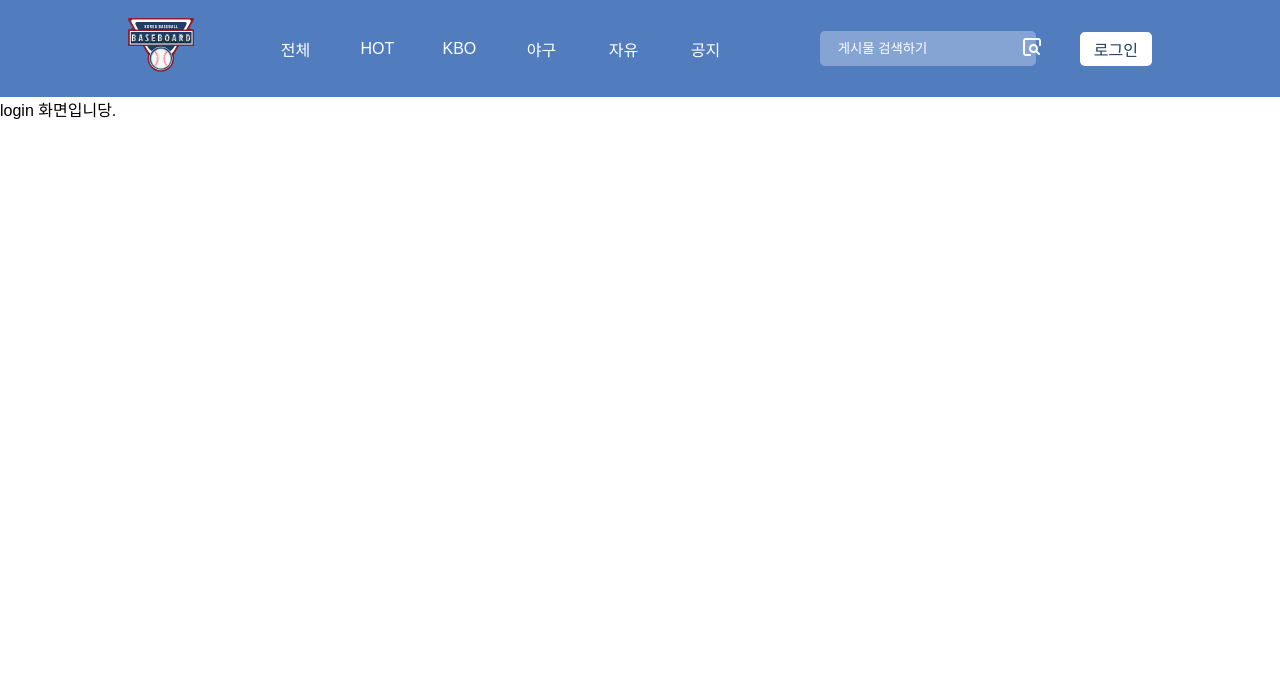
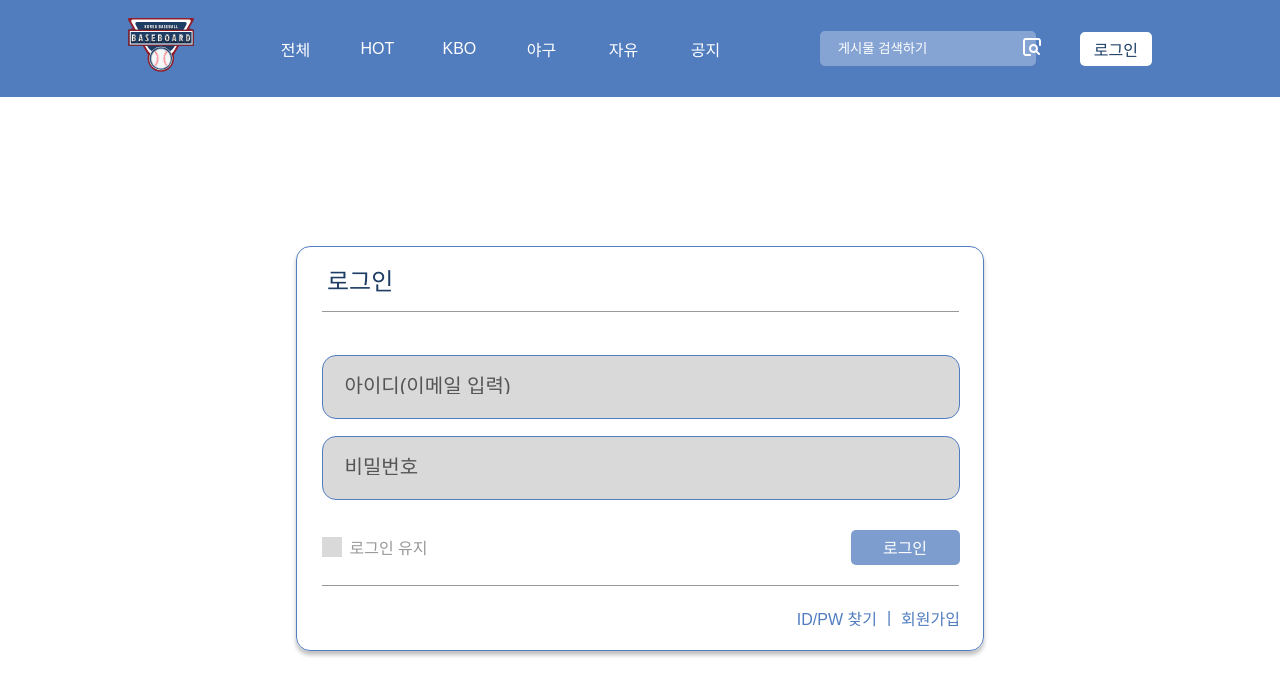
Before and after one commit to Jaylin16/Base-Board, a Next.js app in the folder client/next-tutorial/: page /login in a window 1280 px wide. Shown: the top 696 px of the page. Built offline with nearby package versions, Linux system fonts and the light colour scheme.

Commit message:
[FE-VIEW] 로그인 페이지 레이아웃 작업

```diff
--- a/client/next-tutorial/src/app/login/page.tsx
+++ b/client/next-tutorial/src/app/login/page.tsx
@@ -1,12 +1,154 @@
 "use client";
 import { css } from "@emotion/react";
+import React, { useState } from "react";
+import CustomCheckbox from "@/component/common/CustomCheckbox";
 
-const Login = () => {
+const Login: React.FC = () => {
+  const [checked, setChecked] = useState(false);
+
+  const handleCheckboxChange = (event: React.ChangeEvent<HTMLInputElement>) => {
+    setChecked(event.target.checked);
+  };
+
   return (
     <>
-      <div>login 화면입니당.</div>
+      <div css={rootStyle}>
+        <div css={loginBoxStyle}>
+          <div css={loginStyle}>로그인</div>
+
+          <div css={innerBox}>
+            <div css={inputWrapper}>
+              <input
+                css={inputStyle}
+                placeholder="아이디(이메일 입력)"
+                type="text"
+              />
+
+              <input css={inputStyle} placeholder="비밀번호" type="password" />
+            </div>
+
+            <div css={loginButtonWrapper}>
+              <div style={{ color: "#999999" }}>
+                <CustomCheckbox
+                  checked={checked}
+                  onChange={handleCheckboxChange}
+                  label="로그인 유지"
+                />
+              </div>
+              <div css={loginButton}>로그인</div>
+            </div>
+          </div>
+
+          <div css={registerButtonWrapper}>
+            <div>ID/PW 찾기</div> | <div>회원가입</div>
+          </div>
+        </div>
+      </div>
     </>
   );
 };
 
+const rootStyle = css`
+  background: #ffffff;
+  height: calc(100vh - 97px);
+
+  display: flex;
+  align-items: center;
+  justify-content: center;
+`;
+
+const loginBoxStyle = css`
+  width: 688px;
+  border-radius: 14px;
+  border: 1px solid #517dbf;
+  box-shadow: 0px 4px 4px 0px rgba(0, 0, 0, 0.25);
+
+  display: flex;
+  align-items: center;
+  justify-content: center;
+  flex-direction: column;
+`;
+
+const innerBox = css`
+  border-top: 1.5px solid #999999;
+  border-bottom: 1.5px solid #999999;
+  height: 274.75px;
+  width: 637px;
+  padding: 42.75px 0 0 0;
+
+  display: flex;
+  flex-direction: column;
+`;
+
+const loginStyle = css`
+  width: 100%;
+  height: 64px;
+  padding: 0 30px;
+  font-size: 24px;
+  color: #1d3d65;
+
+  display: flex;
+  justify-content: flex-start;
+  align-items: center;
+`;
+
+const loginButton = css`
+  width: 109px;
+  height: 35px;
+  border-radius: 5px;
+  background: #7d9dcf;
+  color: #ffffff;
+
+  display: flex;
+  align-items: center;
+  justify-content: center;
+
+  cursor: pointer;
+`;
+
+const inputStyle = css`
+  width: 638px;
+  height: 64px;
+  background: #d9d9d9;
+  border-radius: 14px;
+  border: 1px solid #517dbf;
+  padding-left: 22px;
+  font-size: 20px;
+
+  ::placeholder {
+    color: #555555;
+
+    display: flex;
+    width: 221px;
+    height: 24px;
+  }
+`;
+
+const inputWrapper = css`
+  display: flex;
+  flex-direction: column;
+  gap: 17px;
+`;
+
+const loginButtonWrapper = css`
+  width: 638px;
+  height: 64px;
+  padding-top: 31px;
+
+  display: flex;
+  align-items: center;
+  justify-content: space-between;
+`;
+
+const registerButtonWrapper = css`
+  width: 640px;
+  height: 64px;
+  color: #517dbf;
+
+  display: flex;
+  justify-content: flex-end;
+  align-items: center;
+  gap: 10px;
+`;
+
 export default Login;
--- /dev/null
+++ b/client/next-tutorial/src/component/common/CustomCheckbox.tsx
@@ -0,0 +1,64 @@
+import React from "react";
+import { css } from "@emotion/react";
+import styled from "@emotion/styled";
+
+const HiddenCheckbox = styled.input`
+  display: none;
+`;
+
+const CustomCheckboxContainer = styled.span<{ checked: boolean }>`
+  display: inline-block;
+  width: 20px;
+  height: 20px;
+  background-color: #d9d9d9;
+  position: relative;
+  cursor: pointer;
+  margin-right: 8px;
+  border: ${(props) =>
+    props.checked ? "2px solid #000" : "2px solid transparent"};
+
+  &::after {
+    content: "";
+    position: absolute;
+    top: 0px;
+    left: 5px;
+    width: 5px;
+    height: 10px;
+    border: 2px solid #000;
+    border-width: 0 2px 2px 0;
+    transform: rotate(45deg);
+    opacity: 0;
+  }
+`;
+
+const CheckboxLabel = styled.label`
+  display: flex;
+  align-items: center;
+  cursor: pointer;
+`;
+
+const checkedStyle = css`
+  &::after {
+    opacity: 1;
+  }
+`;
+
+interface CustomCheckboxProps {
+  checked: boolean;
+  onChange: (event: React.ChangeEvent<HTMLInputElement>) => void;
+  label: string;
+}
+
+const CustomCheckbox: React.FC<CustomCheckboxProps> = ({
+  checked,
+  onChange,
+  label,
+}) => (
+  <CheckboxLabel>
+    <HiddenCheckbox type="checkbox" checked={checked} onChange={onChange} />
+    <CustomCheckboxContainer checked={checked} css={checked && checkedStyle} />
+    {label}
+  </CheckboxLabel>
+);
+
+export default CustomCheckbox;
```
